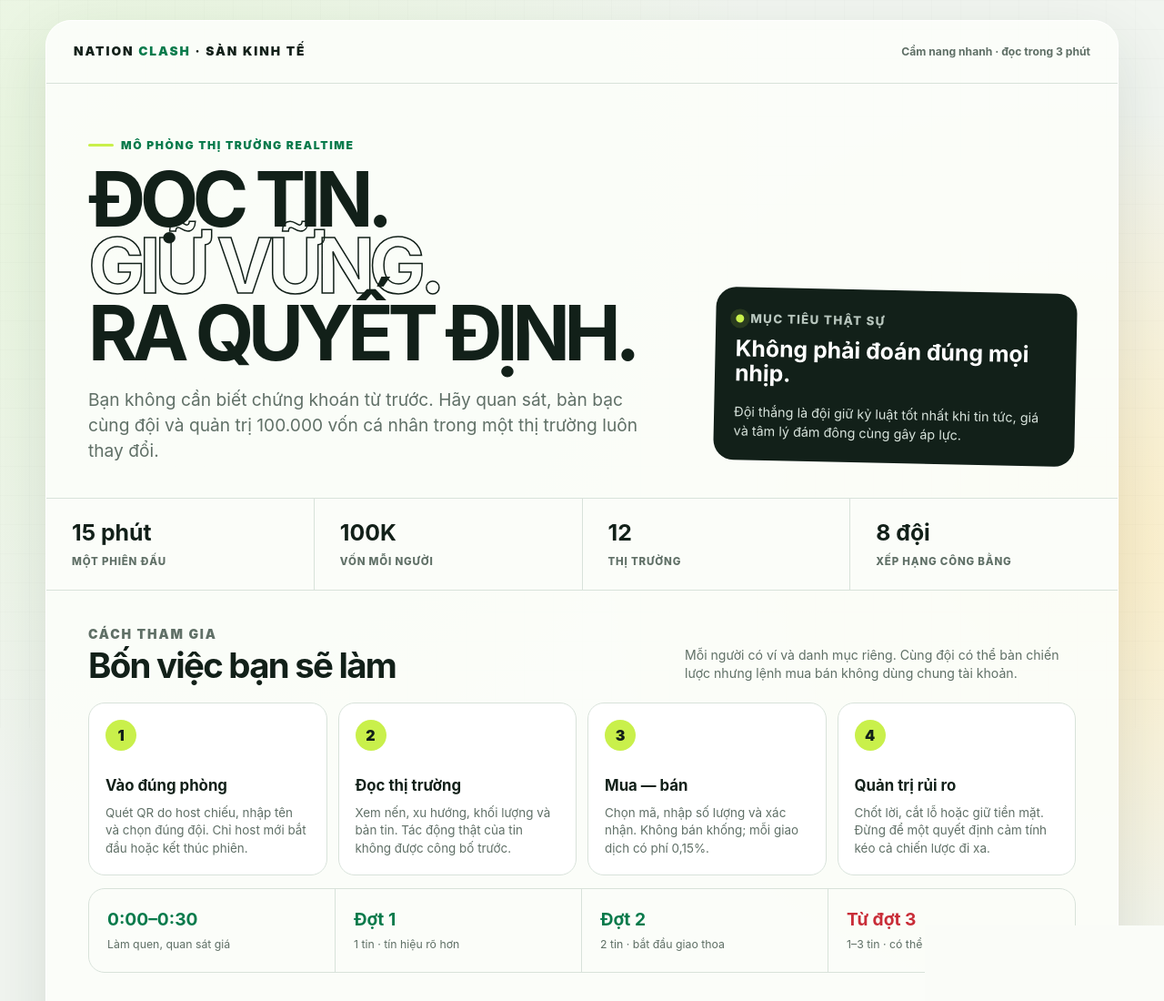
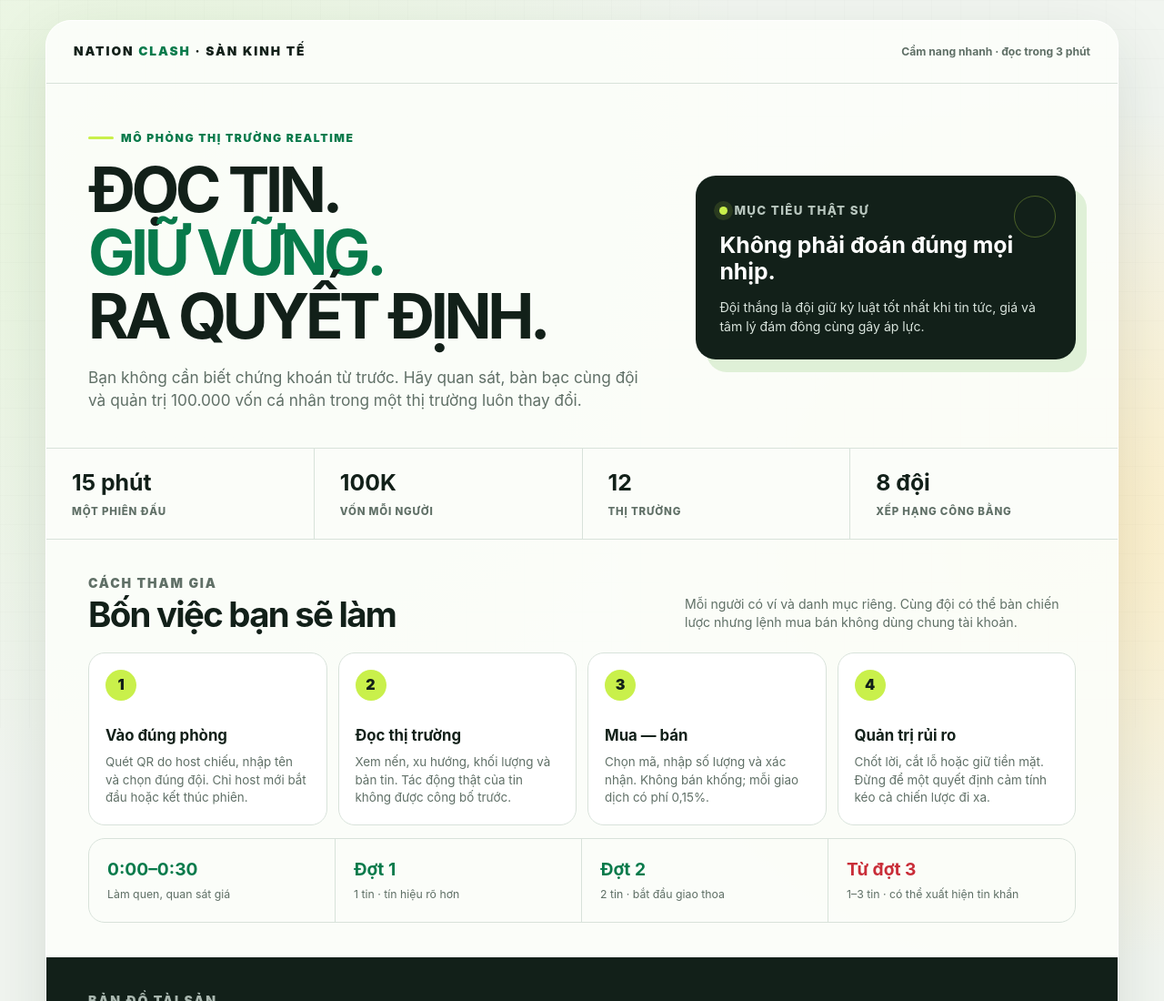
Before and after one commit to datdt69/nation-clash, a website: page guide-site/index.html in a window 1280 px wide. Shown: the top 1100 px of the page at 91% size. Drawn offline with Linux system fonts and the light colour scheme.

Commit message:
Balance guide layout and guarantee urgent news

```diff
--- a/guide-site/index.html
+++ b/guide-site/index.html
@@ -13,9 +13,9 @@
     .page{position:relative;width:min(1180px,calc(100% - 28px));margin:22px auto 38px;background:rgba(251,253,249,.94);border:1px solid #fff;border-radius:28px;box-shadow:var(--shadow);overflow:hidden}
     header{padding:24px 30px;display:flex;align-items:center;justify-content:space-between;border-bottom:1px solid var(--line)}
     .brand{font-size:.86rem;font-weight:950;letter-spacing:.14em}.brand span{color:var(--green)}.host-note{font-size:.76rem;color:var(--muted);font-weight:700}
-    .hero{display:grid;grid-template-columns:1.25fr .75fr;gap:28px;padding:52px 46px 38px;align-items:end}.eyebrow{display:inline-flex;gap:8px;align-items:center;margin:0 0 14px;color:var(--green);font-size:.76rem;font-weight:900;letter-spacing:.13em;text-transform:uppercase}.eyebrow:before{content:"";width:28px;height:3px;border-radius:3px;background:var(--lime)}
-    h1{max-width:790px;margin:0;font-size:clamp(2.7rem,6.5vw,6.5rem);line-height:.88;letter-spacing:-.075em}.outline{color:transparent;-webkit-text-stroke:1.5px var(--ink)}.lead{max-width:620px;margin:24px 0 0;color:var(--muted);font-size:clamp(1rem,1.5vw,1.2rem)}
-    .hero-card{padding:22px;border-radius:22px;background:var(--ink);color:#fff;transform:rotate(1.2deg)}.hero-card small{color:#b8c6be;font-weight:800;text-transform:uppercase;letter-spacing:.1em}.hero-card strong{display:block;margin:9px 0 18px;font-size:1.55rem;line-height:1.1}.hero-card p{margin:0;color:#d8e3dc;font-size:.9rem}.pulse{display:inline-block;width:9px;height:9px;border-radius:50%;margin-right:7px;background:var(--lime);box-shadow:0 0 0 6px rgba(201,240,75,.12)}
+    .hero{display:grid;grid-template-columns:minmax(0,1.08fr) minmax(300px,.72fr);gap:42px;padding:44px 46px 40px;align-items:center}.eyebrow{display:inline-flex;gap:8px;align-items:center;margin:0 0 14px;color:var(--green);font-size:.76rem;font-weight:900;letter-spacing:.13em;text-transform:uppercase}.eyebrow:before{content:"";width:28px;height:3px;border-radius:3px;background:var(--lime)}
+    h1{max-width:720px;margin:0;font-size:clamp(2.8rem,5.35vw,5.35rem);line-height:1.01;letter-spacing:-.065em;text-wrap:balance}.outline{color:var(--green);-webkit-text-stroke:0}.lead{max-width:680px;margin:20px 0 0;color:var(--muted);font-size:clamp(.96rem,1.35vw,1.12rem)}
+    .hero-card{position:relative;padding:26px;border-radius:22px;background:var(--ink);color:#fff;box-shadow:12px 14px 0 #dff0d7}.hero-card:before{content:"";position:absolute;top:22px;right:22px;width:44px;height:44px;border:1px solid rgba(201,240,75,.3);border-radius:50%}.hero-card small{color:#b8c6be;font-weight:800;text-transform:uppercase;letter-spacing:.1em}.hero-card strong{display:block;margin:13px 0 16px;font-size:1.55rem;line-height:1.16}.hero-card p{margin:0;color:#d8e3dc;font-size:.88rem}.pulse{display:inline-block;width:9px;height:9px;border-radius:50%;margin-right:7px;background:var(--lime);box-shadow:0 0 0 6px rgba(201,240,75,.12)}
     .facts{display:grid;grid-template-columns:repeat(4,1fr);gap:1px;background:var(--line);border-block:1px solid var(--line)}.fact{padding:20px 28px;background:var(--paper)}.fact b{display:block;font-size:1.55rem}.fact span{font-size:.72rem;color:var(--muted);font-weight:800;text-transform:uppercase;letter-spacing:.07em}
     section{padding:38px 46px}.section-head{display:flex;justify-content:space-between;gap:20px;align-items:end;margin-bottom:22px}.kicker{margin:0;color:var(--green);font-size:.7rem;font-weight:950;letter-spacing:.13em;text-transform:uppercase}.section-head h2{margin:5px 0 0;font-size:clamp(1.8rem,3vw,3rem);line-height:1;letter-spacing:-.045em}.section-head p{max-width:430px;margin:0;color:var(--muted);font-size:.88rem}
     .steps{display:grid;grid-template-columns:repeat(4,1fr);gap:12px}.step{min-height:190px;padding:18px;border:1px solid var(--line);border-radius:18px;background:#fff}.num{display:grid;width:34px;height:34px;place-items:center;border-radius:50%;background:var(--lime);font-weight:950}.step h3{margin:26px 0 8px;font-size:1.05rem}.step p{margin:0;color:var(--muted);font-size:.84rem}
@@ -25,8 +25,8 @@
     .formula{display:grid;place-items:center;min-height:100%;padding:26px;text-align:center;border-radius:18px;background:#edf6e8}.formula strong{display:block;font-size:clamp(1.25rem,2.3vw,2rem);letter-spacing:-.04em}.formula span{display:block;margin-top:7px;color:var(--muted);font-size:.8rem}
     .tips{display:grid;grid-template-columns:repeat(3,1fr);gap:12px}.tip{padding:20px;border-top:4px solid var(--green);border-radius:8px 8px 16px 16px;background:#fff;box-shadow:0 8px 25px rgba(25,48,35,.06)}.tip:nth-child(2){border-color:var(--yellow)}.tip:nth-child(3){border-color:var(--red)}.tip b{font-size:1rem}.tip p{margin:7px 0 0;color:var(--muted);font-size:.82rem}
     footer{display:flex;justify-content:space-between;align-items:center;gap:18px;padding:28px 46px;background:#dff0d7}.final{font-size:clamp(1.3rem,2.3vw,2rem);font-weight:950;letter-spacing:-.04em}.final em{font-style:normal;color:var(--green)}footer small{max-width:420px;color:var(--muted);text-align:right}
-    @media(max-width:820px){.hero{grid-template-columns:1fr;padding:38px 24px 28px}.hero-card{transform:none}.facts{grid-template-columns:1fr 1fr}.steps,.markets{grid-template-columns:1fr 1fr}.timeline{grid-template-columns:1fr 1fr}.beat:nth-child(2){border-right:0}.beat{border-bottom:1px solid var(--line)}section{padding:32px 24px}.section-head{display:block}.section-head p{margin-top:10px}.rules{grid-template-columns:1fr}header{padding:20px 24px}}
-    @media(max-width:520px){.page{width:100%;margin:0;border-radius:0}.host-note{display:none}h1{font-size:3.35rem}.facts,.steps,.markets,.tips{grid-template-columns:1fr}.timeline{grid-template-columns:1fr}.beat{border-right:0}.market{padding:11px}footer{display:block;padding:25px 24px}footer small{display:block;margin-top:9px;text-align:left}}
+    @media(max-width:820px){.hero{grid-template-columns:1fr;padding:38px 24px 30px}.hero-card{box-shadow:8px 9px 0 #dff0d7}.facts{grid-template-columns:1fr 1fr}.steps,.markets{grid-template-columns:1fr 1fr}.timeline{grid-template-columns:1fr 1fr}.beat:nth-child(2){border-right:0}.beat{border-bottom:1px solid var(--line)}section{padding:32px 24px}.section-head{display:block}.section-head p{margin-top:10px}.rules{grid-template-columns:1fr}header{padding:20px 24px}}
+    @media(max-width:520px){.page{width:100%;margin:0;border-radius:0}.host-note{display:none}h1{font-size:2.85rem;line-height:1.04}.hero{gap:28px}.facts,.steps,.markets,.tips{grid-template-columns:1fr}.timeline{grid-template-columns:1fr}.beat{border-right:0}.market{padding:11px}footer{display:block;padding:25px 24px}footer small{display:block;margin-top:9px;text-align:left}}
     @media print{body{background:#fff}.page{width:100%;margin:0;border:0;box-shadow:none}.hero{padding-top:28px}section{break-inside:avoid}.markets-wrap{print-color-adjust:exact;-webkit-print-color-adjust:exact}}
   </style>
 </head>
```
Also changed, not shown: market-engine.js (+8 -2 lines), test/market-engine.test.js (+11 -0 lines).
